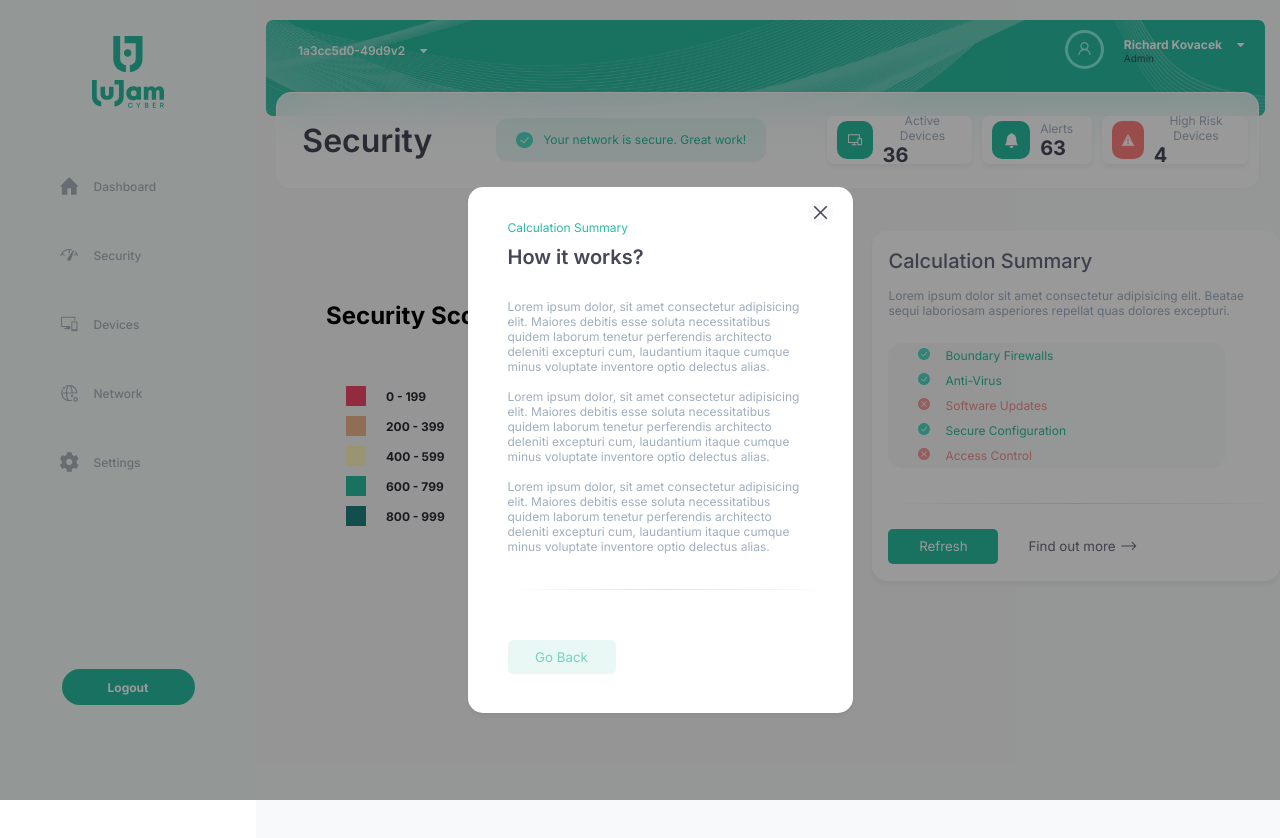
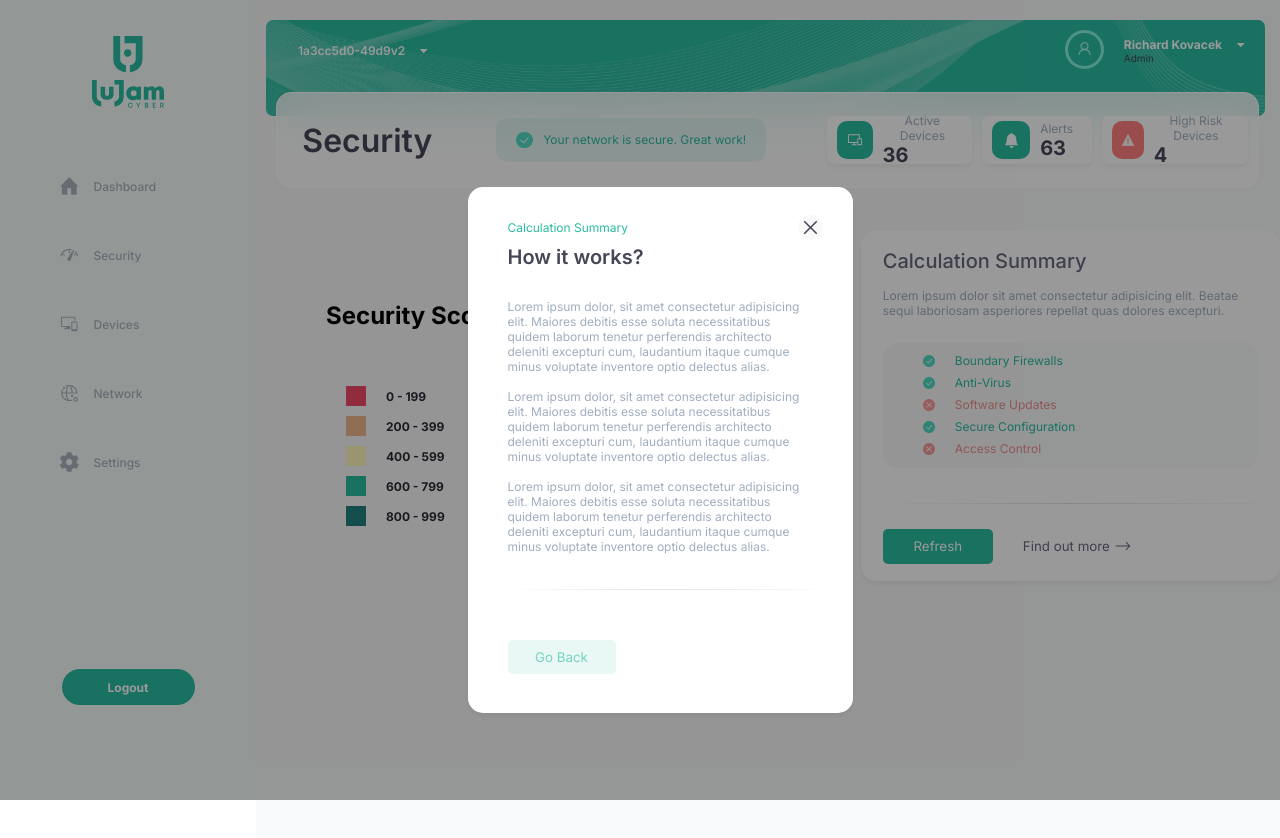
Before and after one commit to iKarans/jersey-client-project, a React (Create React App) app: page /security in a window 1280 px wide. Both pictures are taken after a click on the button "Find out more". Shown: the top 838 px of the page. Built offline with nearby package versions, Linux system fonts and the light colour scheme.

Commit message:
minor styles for calc summary

```diff
--- a/src/components/CalculationInfo/CalculationInfo.scss
+++ b/src/components/CalculationInfo/CalculationInfo.scss
@@ -22,7 +22,7 @@
     display: flex;
     justify-content: center;
     align-items: center;
-    background-color: white;
+    background-color: $text-tertiary;
     box-shadow: 0px 3.5px 5.5px rgba(0, 0, 0, 0.05);
     margin: 100px 0 0 40px; // to change
 }
@@ -35,7 +35,8 @@
 
     &__image {
         position: absolute;
-        left: 300px;
+        top: 15px;
+        left: 290px;
         background: rgba(196, 196, 196, 0.1);
         border-radius: 50px;
         cursor: pointer;
@@ -51,7 +52,7 @@
 
     &__title {
         display: flex;
-        justify-content: left;
+        justify-content: flex-start;
         align-items: center;
         color: #454756;
         font-size: 20px;
@@ -80,7 +81,7 @@
     }
 
     &__button:hover {
-        background: rgba(42, 188, 161, 0.6);
+        background: $primary-color;
         color: white;
     }
 }
--- a/src/components/CalculationSummary/CalculationSummary.scss
+++ b/src/components/CalculationSummary/CalculationSummary.scss
@@ -10,7 +10,7 @@
     align-items: center;
     background-color: white;
     box-shadow: 0px 3.5px 5.5px rgba(0, 0, 0, 0.05);
-    margin: 100px 0 0 40px; // to change
+    margin: 100px 0 0 15px; // to change
 
     &__container {
         height: 315px;
@@ -39,19 +39,20 @@
 
     &__box {
         height: 125px;
-        width: 90%;
+        width: 100%;
         display: flex;
-        justify-content: left;
+        justify-content: flex-start;
         align-items: center;
         background-color: #F8F9FA;
         border-radius: 15px;
-        // padding: 20px 0 0 10px;
     }
 
     &__items{
         display: grid;
         grid-template-columns: 0.25fr 1fr;
         grid-template-rows: repeat(4, 1fr);
+        margin-left: 10px;
+
 
         &--image {
             margin: 5px;
@@ -59,8 +60,7 @@
         }
 
         &--text{
-            margin: 5px;
-            margin-left: 10px;
+            margin: 3px 0 0 15px;
             color: $primary-color;
 
         }
@@ -89,7 +89,7 @@
         }
 
         &--more:hover {
-            color: rgba(42, 188, 161, 0.8);
+            color: $primary-color;
         }
 
         &--arrow {
```
